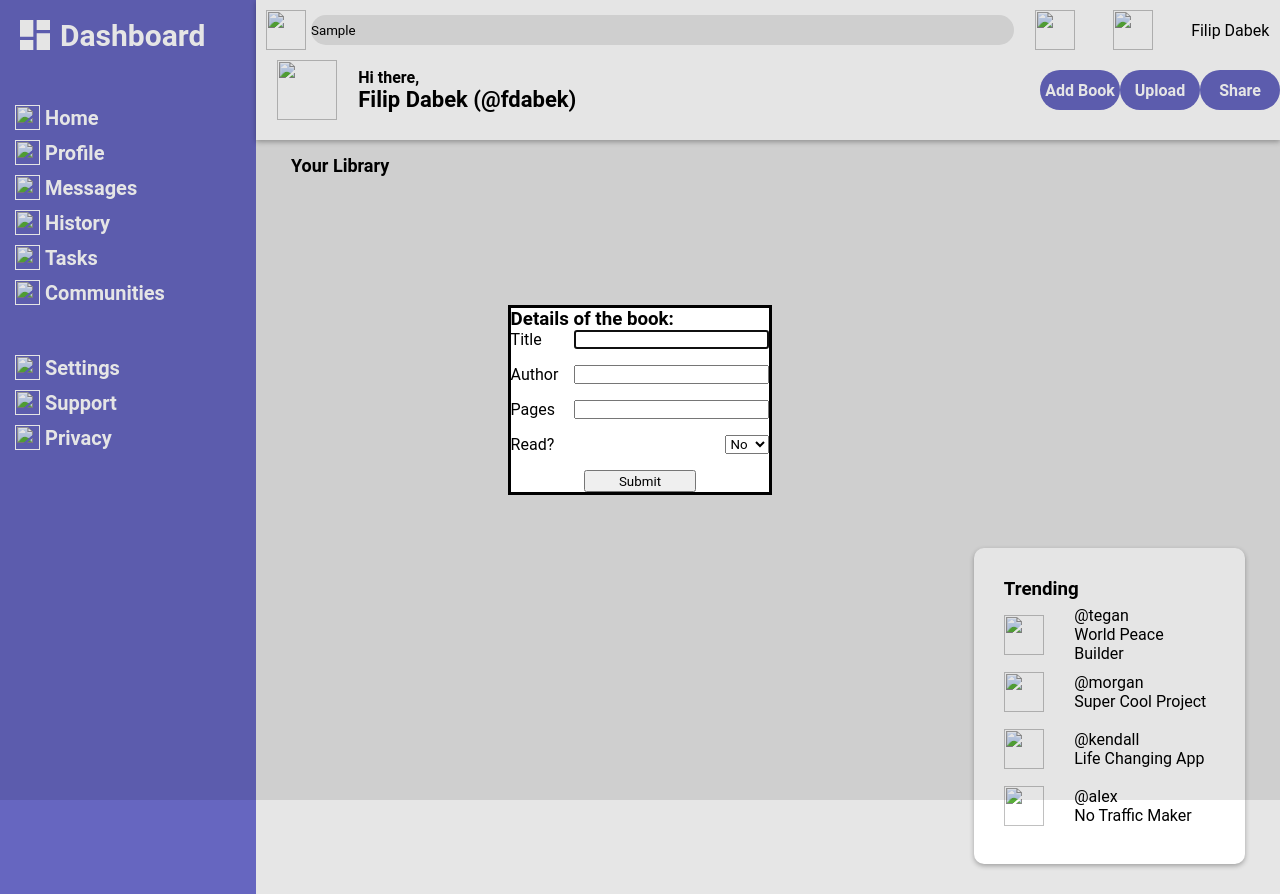
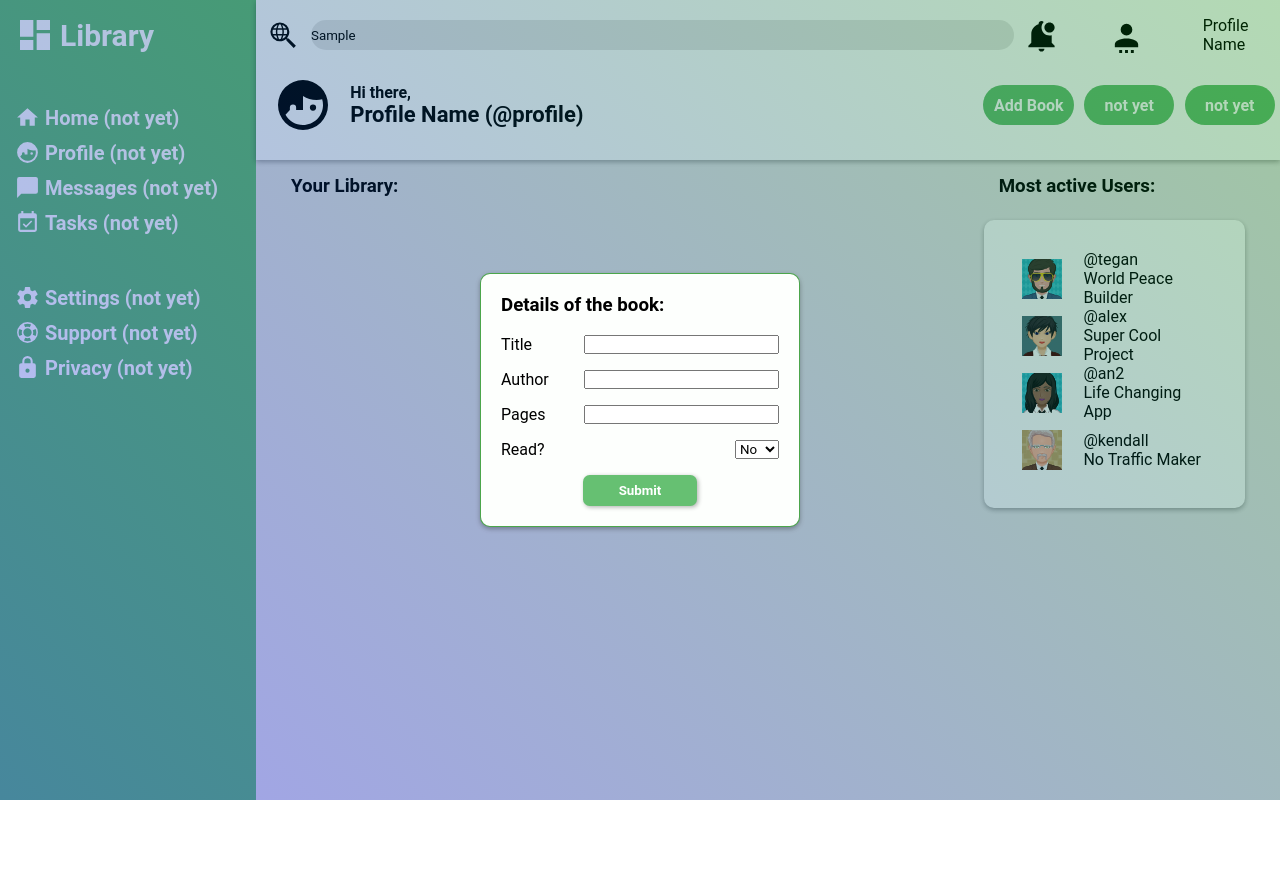
Before and after one commit to fpdab/project-library, a plain HTML site: page index.html in a window 1280 px wide. Both pictures are taken after typing "Sample" into the empty fields and a click on the button "Add Book". After the commit the page ends 800 px from the top, so only its background shows below. Drawn offline with Linux system fonts and the light colour scheme.

Commit message:
added display cards functionality, added icons, :hover

```diff
--- a/index.html
+++ b/index.html
@@ -11,26 +11,26 @@
     <div class="header">
       <div class="upper">
         <div class="search">
-          <img src="" alt="" class="searchIcon" />
+          <img src="img/search-web.svg" alt="" class="searchIcon" />
           <input type="text" class="searchBar" />
         </div>
 
         <div class="profile">
-          <img src="" alt="" class="notificationImg" />
-          <img src="" alt="" class="profileImg" />
-          <p class="profileName">Filip Dabek</p>
+          <img src="img/bell-badge.svg" alt="" class="notificationImg" />
+          <img src="img/account-settings.svg" alt="" class="profileImg" />
+          <p class="profileName">Profile Name</p>
         </div>
       </div>
       <div class="lower">
-        <img src="" alt="" class="profileImg" />
+        <img src="img/face-man-profile-b.svg" alt="" class="profileImg" />
         <div class="profileIntroduction">
           <p class="hi">Hi there,</p>
-          <p class="profileName">Filip Dabek (@fdabek)</p>
+          <p class="profileName">Profile Name (@profile)</p>
         </div>
         <div class="buttons">
           <button class="button1 newBookButton" type="button">Add Book</button>
-          <button class="button2" type="button">Upload</button>
-          <button class="button3" type="button">Share</button>
+          <button class="button2" type="button">not yet</button>
+          <button class="button3" type="button">not yet</button>
         </div>
       </div>
     </div>
@@ -39,48 +39,50 @@
       <div class="logo">
         <a href=""
           ><img src="img/view-dashboard.svg" alt="" />
-          <p>Dashboard</p></a
+          <p>Library</p></a
         >
       </div>
       <ul class="menu1">
         <li class="li1">
-          <a href=""><img src="" alt="" /> <span>Home</span></a>
+          <a href=""
+            ><img src="img/home.svg" alt="" /> <span>Home (not yet)</span></a
+          >
         </li>
         <li class="li2">
-          <a href=""><img src="" alt="" /> Profile</a>
+          <a href=""
+            ><img src="img/face-man-profile.svg" alt="" /> Profile (not yet)</a
+          >
         </li>
         <li class="li3">
-          <a href=""><img src="" alt="" /> Messages</a>
+          <a href=""><img src="img/message.svg" alt="" /> Messages (not yet)</a>
         </li>
         <li class="li4">
-          <a href=""><img src="" alt="" /> History</a>
-        </li>
-        <li class="li5">
-          <a href=""><img src="" alt="" /> Tasks</a>
-        </li>
-        <li class="li6">
-          <a href=""><img src="" alt="" /> Communities</a>
+          <a href=""
+            ><img src="img/calendar-check.svg" alt="" /> Tasks (not yet)</a
+          >
         </li>
       </ul>
       <ul class="menu2">
         <li class="li1">
-          <a href=""><img src="" alt="" /> Settings</a>
+          <a href=""><img src="img/cog.svg" alt="" /> Settings (not yet)</a>
         </li>
         <li class="li2">
-          <a href=""><img src="" alt="" /> Support</a>
+          <a href=""><img src="img/lifebuoy.svg" alt="" /> Support (not yet)</a>
         </li>
         <li class="li3">
-          <a href=""><img src="" alt="" /> Privacy</a>
+          <a href=""><img src="img/lock.svg" alt="" /> Privacy (not yet)</a>
         </li>
       </ul>
     </div>
 
     <div class="main">
-      <h2>Your Library</h2>
+      <h3 class="libHeader">Your Library:</h3>
+      <h3 class="trendHeader">Most active Users:</h3>
       <div class="yourLib"></div>
       <div class="lib">
         <dialog class="modal">
           <h3>Details of the book:</h3>
+          <br />
           <form class="form" id="form" method="dialog">
             <div>
               <label for="title">Title </label>
@@ -108,22 +110,21 @@
         </dialog>
       </div>
       <div class="trending">
-        <h3>Trending</h3>
         <div class="div1">
-          <img src="" alt="" />
+          <img src="img/myAvatar (2).svg" alt="" />
           <p>@tegan<br />World Peace Builder</p>
         </div>
         <div class="div2">
-          <img src="" alt="" />
-          <p>@morgan<br />Super Cool Project</p>
+          <img src="img/myAvatar (1).svg" alt="" />
+          <p>@alex<br />Super Cool Project</p>
         </div>
         <div class="div3">
-          <img src="" alt="" />
-          <p>@kendall<br />Life Changing App</p>
+          <img src="img/myAvatar (4).svg" alt="" />
+          <p>@an2<br />Life Changing App</p>
         </div>
         <div class="div4">
-          <img src="" alt="" />
-          <p>@alex<br />No Traffic Maker</p>
+          <img src="img/myAvatar.svg" alt="" />
+          <p>@kendall<br />No Traffic Maker</p>
         </div>
       </div>
     </div>
--- a/script.js
+++ b/script.js
@@ -15,10 +15,13 @@ function createBook(title, author, pages, read) {
 
 createBook.prototype = {
   readInfo: function () {
-    return this.read === true ? "read" : "not read";
+    return this.read === true ? `read` : "not read";
   },
   info: function () {
     return [this.title, this.author, this.pages];
+  },
+  changeReadStatus: function () {
+    this.read === true ? (this.read = false) : (this.read = true);
   },
 };
 
@@ -41,7 +44,7 @@ function render() {
   while (display.firstChild) {
     display.removeChild(display.firstChild);
   }
-  let counter = 1;
+  let counter = 0;
   for (let element of myLib) {
     const divText = document.createElement("div");
     divText.setAttribute("class", `text`);
@@ -78,10 +81,18 @@ function render() {
     divText.appendChild(para4);
 
     const divCard = document.createElement("div");
-    divCard.setAttribute("class", `card${counter}`);
+    divCard.setAttribute("class", `card card${counter}`);
     counter++;
 
     divCard.appendChild(divText);
     display.appendChild(divCard);
   }
+  let cards = document.querySelectorAll(".card");
+  cards.forEach((element) => {
+    let x = element.getAttribute("class").replace(/[^\d-]/g, "");
+    element.addEventListener("click", () => {
+      myLib.splice(Number(x), 1);
+      render();
+    });
+  });
 }
--- a/style.css
+++ b/style.css
@@ -3,6 +3,10 @@
   padding: 0;
   box-sizing: border-box;
   font-family: Roboto;
+}
+
+*:focus {
+  outline: none;
 }
 
 .modal {
@@ -31,8 +35,8 @@ body {
   justify-items: center;
   align-items: center;
   img {
-    width: 40px;
-    height: 40px;
+    width: 35px;
+    height: 35px;
   }
   .profile {
     display: grid;
@@ -54,9 +58,17 @@ body {
     background-color: rgb(230, 230, 230);
   }
 }
+.upper .profileName {
+  padding-inline: 0.5em;
+  margin-right: 1em;
+}
+.upper .profile > *:hover {
+  background-color: rgb(235, 255, 226);
+  border-radius: 0.3em;
+}
 .header .lower {
   display: grid;
-  grid-template-columns: 0.15fr 1fr 0.35fr;
+  grid-template-columns: 0.15fr 1fr 0.48fr;
   align-items: center;
   .hi {
     font-weight: bold;
@@ -76,9 +88,9 @@ body {
     justify-items: center;
   }
   button {
-    background-color: rgb(102, 102, 192);
-    width: 80px;
-    height: 40px;
+    background-color: rgb(102, 192, 114);
+    width: 90%;
+    height: 2.5rem;
     border-radius: 30px;
     color: white;
     font-weight: bold;
@@ -86,8 +98,13 @@ body {
     border: none;
   }
   button:hover {
-    background-color: rgba(102, 102, 192, 0.5);
+    background-color: rgb(238, 243, 173);
   }
+}
+
+.lower .profileImg:hover {
+  background-color: rgb(235, 255, 226);
+  border-radius: 35%;
 }
 
 .sidebar {
@@ -97,7 +114,7 @@ body {
   gap: 50px;
   grid-row: 1/3;
   grid-column: 1/2;
-  background: rgb(102, 102, 192);
+  background: rgb(102, 192, 114);
   color: white;
   font-weight: 700;
   padding: 15px;
@@ -137,31 +154,29 @@ body {
   display: flex;
   gap: 5px;
   align-items: center;
+  border-radius: 5px;
 }
+
 .sidebar a:hover {
-  background-color: rgba(165, 165, 231, 0.5);
-}
-.sidebar a:hover {
-  background-color: rgba(165, 165, 231, 0.5);
+  background-color: rgb(115, 207, 127);
 }
 
 .sidebar .logo a:hover {
-  background-color: rgba(165, 165, 231, 0.5);
+  background-color: rgb(115, 207, 127);
 }
 
 .main {
   background: rgb(230, 230, 230);
   display: grid;
-  grid-template: 0.1fr 1fr 1fr / 1fr 0.4fr;
+  grid-template: 2.5rem 18rem 1fr / 1fr 0.38fr;
   padding-left: 20px;
   padding-right: 35px;
   gap: 20px;
   padding-bottom: 30px;
 }
-.main h2 {
+.libHeader {
   grid-row: 1/2;
-  grid-column: 1/3;
-  font-size: 18px;
+  grid-column: 1/2;
   padding: 15px;
 }
 .yourLib {
@@ -178,7 +193,7 @@ body {
   grid-template-rows: 1fr 0.2fr;
   padding: 20px;
   border-radius: 10px;
-  border-left: 10px yellowgreen solid;
+  border-left: 10px rgb(119, 136, 190) solid;
   box-shadow: 0px 2px 5px rgba(0, 0, 0, 0.3);
   gap: 15px;
 }
@@ -201,11 +216,11 @@ body {
 .trending {
   display: grid;
   grid-column: 2/3;
-  grid-row: 3/4;
+  grid-row: 2/3;
   background-color: white;
   border-radius: 10px;
   padding: 30px;
-  grid-template-rows: 0.5fr 1fr 1fr 1fr 1fr;
+  grid-template-rows: 1fr 1fr 1fr 1fr;
   box-shadow: 0px 2px 5px rgba(0, 0, 0, 0.3);
   position: relative;
 }
@@ -214,27 +229,20 @@ body {
   display: grid;
   grid-template-columns: 0.5fr 1fr;
   align-items: center;
+  border-radius: 5px;
+  padding-inline: 0.5em;
 }
 .trending img {
   width: 40px;
   height: 40px;
 }
-
-.announcements {
+.trending > div:hover {
+  background-color: rgb(235, 255, 226);
+}
+.trendHeader {
+  grid-row: 1/2;
   grid-column: 2/3;
-  grid-row: 2/3;
-  border-radius: 10px;
-  padding: 30px;
-  display: grid;
-  grid-template-rows: 0.5fr 1fr 1fr 1fr;
-  background-color: white;
-  box-shadow: 0px 2px 5px rgba(0, 0, 0, 0.3);
-  position: relative;
-  gap: 8px;
-}
-.announcements hr {
-  border: 1px solid rgba(102, 102, 192, 0.1);
-  margin-top: 8px;
+  padding: 15px;
 }
 
 .display {
@@ -264,9 +272,17 @@ form div:has(#submit) {
 }
 form #submit {
   width: 15ch;
-  height: 3ch;
+  height: 4ch;
+  border: none;
+  color: white;
+  font-weight: bold;
+  background: rgb(102, 192, 114);
+  border-radius: 0.5em;
+  box-shadow: 0.1em 0.1em 0.3em rgba(0, 0, 0, 0.3);
 }
-
+form #submit:hover {
+  background: rgb(198, 202, 144);
+}
 .title {
   font-size: 18px;
   font-weight: bold;
@@ -279,3 +295,44 @@ span.read {
 span.not.read {
   color: red;
 }
+
+dialog {
+  background: rgb(253, 255, 253);
+  width: 20rem;
+  padding: 20px;
+  border: 1px solid rgba(0, 128, 0, 0.7);
+  border-radius: 10px;
+  box-shadow: 0px 2px 5px rgba(0, 0, 0, 0.3);
+  gap: 15px;
+}
+dialog::backdrop {
+  background: linear-gradient(45deg, blue, green);
+  opacity: 0.3;
+}
+
+.yourLib > div {
+  position: relative;
+}
+
+.yourLib > div:hover::after {
+  border-top-right-radius: 10px;
+  border-bottom-right-radius: 10px;
+  display: grid;
+  place-content: center;
+  width: 100%;
+  height: 100%;
+  font-size: 3em;
+  color: rgba(255, 0, 0, 0.5);
+  background-color: rgba(255, 0, 0, 0.2);
+  content: "delete?";
+  position: absolute;
+}
+.yourLib > div:hover::before {
+  width: 100%;
+  height: 100%;
+  font-size: 3em;
+  color: rgba(255, 0, 0, 0.5);
+  background-color: rgba(255, 0, 0, 0.2);
+  content: "change status?";
+  position: absolute;
+}
```
Also changed, not shown: img/account-settings.svg (added), img/bell-badge.svg (added), img/calendar-check.svg (added), img/cog.svg (added), img/face-man-profile-b.svg (added), img/face-man-profile.svg (added), img/home.svg (added), img/lifebuoy.svg (added), img/lock.svg (added), img/message.svg (added), img/myAvatar (1).svg (added), img/myAvatar (2).svg (added), img/myAvatar (4).svg (added), img/myAvatar.svg (added), 1 more files.
